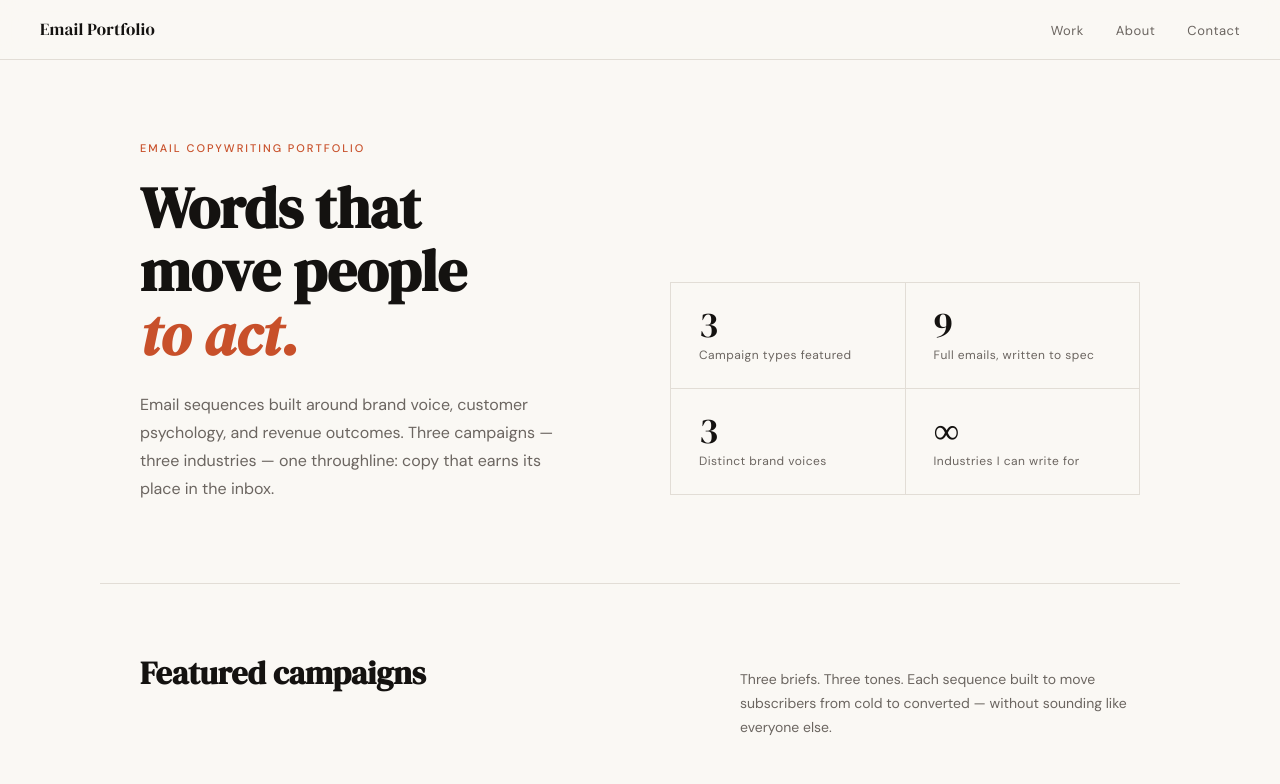
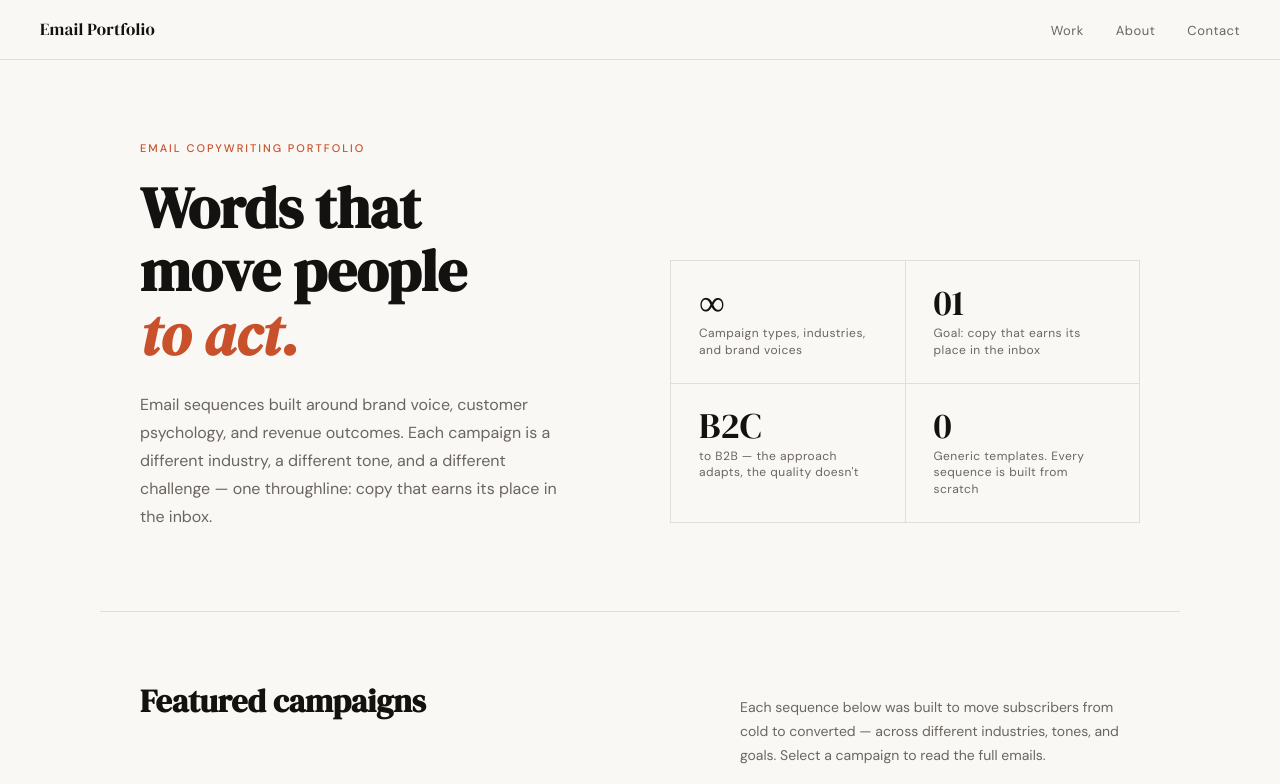
Before and after one commit to dienmarvelous/emailportfolio, a plain HTML site: page index.html in a window 1280 px wide. Shown: the top 784 px of the page. Drawn offline with nearby package versions, Linux system fonts and the light colour scheme; a web font is replaced by a local one.

Commit message:
Add files via upload

```diff
--- a/index.html
+++ b/index.html
@@ -1058,25 +1058,25 @@
   <div class="hero-left">
     <div class="hero-eyebrow">Email Copywriting Portfolio</div>
     <h1 class="hero-title">Words that<br>move people<br><em>to act.</em></h1>
-    <p class="hero-body">Email sequences built around brand voice, customer psychology, and revenue outcomes. Three campaigns — three industries — one throughline: copy that earns its place in the inbox.</p>
+    <p class="hero-body">Email sequences built around brand voice, customer psychology, and revenue outcomes. Each campaign is a different industry, a different tone, and a different challenge — one throughline: copy that earns its place in the inbox.</p>
   </div>
   <div class="hero-right">
     <div class="hero-stat-grid">
       <div class="hero-stat">
-        <div class="hero-stat-num">3</div>
-        <div class="hero-stat-label">Campaign types featured</div>
+        <div class="hero-stat-num">∞</div>
+        <div class="hero-stat-label">Campaign types, industries, and brand voices</div>
       </div>
       <div class="hero-stat">
-        <div class="hero-stat-num">9</div>
-        <div class="hero-stat-label">Full emails, written to spec</div>
+        <div class="hero-stat-num">01</div>
+        <div class="hero-stat-label">Goal: copy that earns its place in the inbox</div>
       </div>
       <div class="hero-stat">
-        <div class="hero-stat-num">3</div>
-        <div class="hero-stat-label">Distinct brand voices</div>
+        <div class="hero-stat-num">B2C</div>
+        <div class="hero-stat-label">to B2B — the approach adapts, the quality doesn't</div>
       </div>
       <div class="hero-stat">
-        <div class="hero-stat-num">∞</div>
-        <div class="hero-stat-label">Industries I can write for</div>
+        <div class="hero-stat-num">0</div>
+        <div class="hero-stat-label">Generic templates. Every sequence is built from scratch</div>
       </div>
     </div>
   </div>
@@ -1088,7 +1088,7 @@
 <section id="campaigns">
   <div class="campaigns-intro">
     <h2>Featured campaigns</h2>
-    <p>Three briefs. Three tones. Each sequence built to move subscribers from cold to converted — without sounding like everyone else.</p>
+    <p>Each sequence below was built to move subscribers from cold to converted — across different industries, tones, and goals. Select a campaign to read the full emails.</p>
   </div>
 
   <div class="campaign-cards">
```
